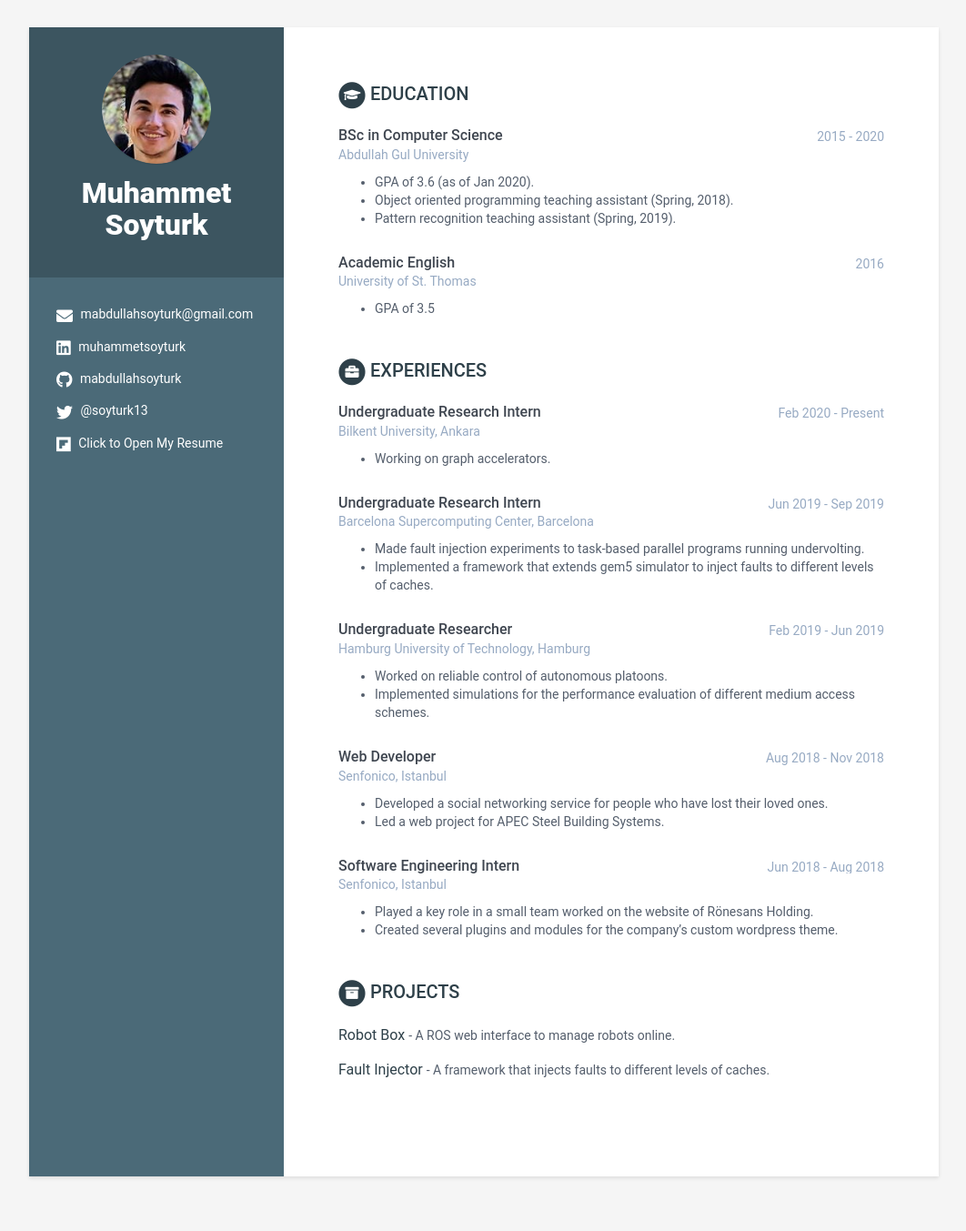
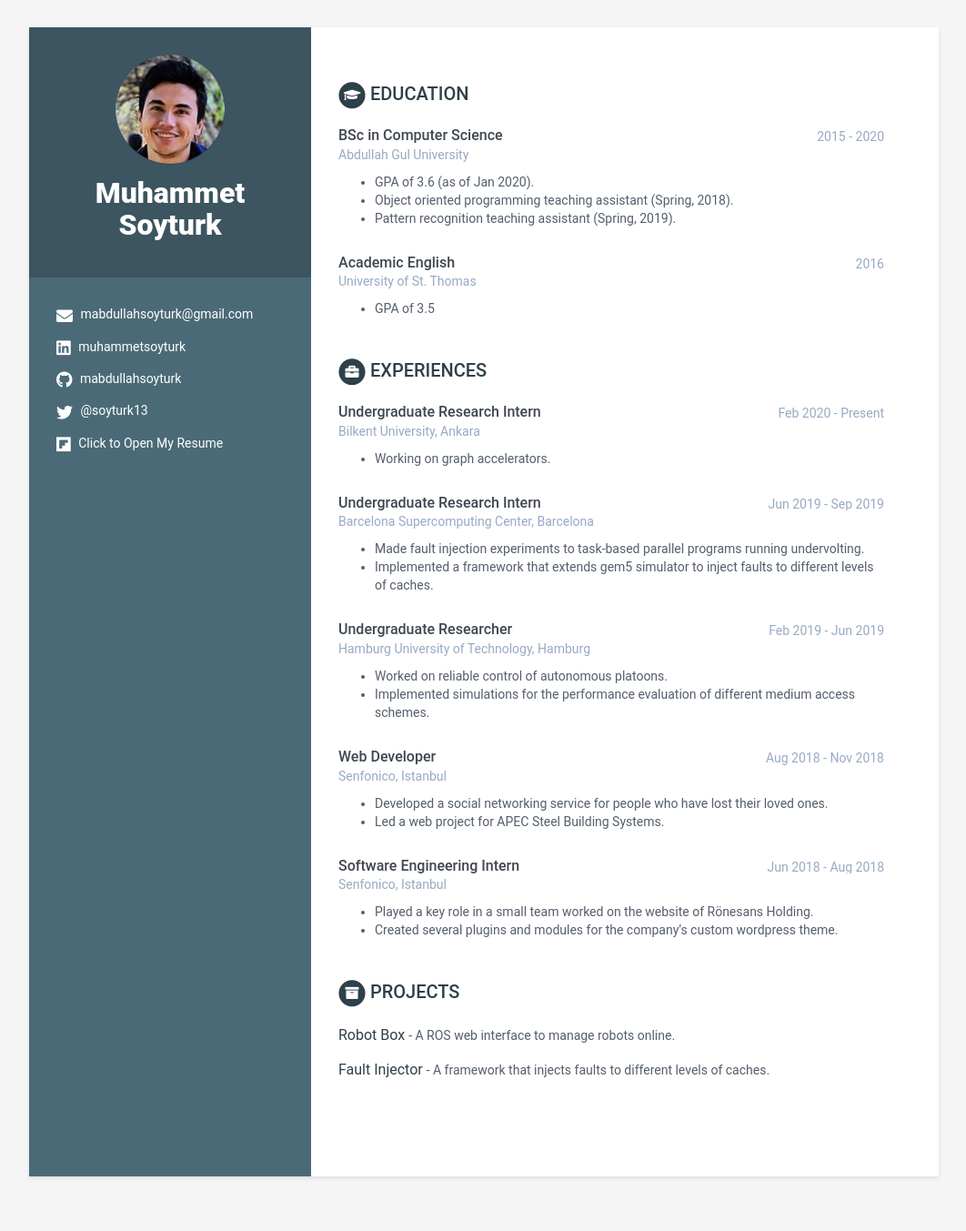
Before and after one commit to mabdullahsoyturk/mabdullahsoyturk.github.io, a Jekyll site: the page built from index.html, in a window 1280 px wide. Shown: the whole page at 91% size, without its empty margins (108-1170 px from the left). Built offline with Jekyll 4.4.1, drawn with Linux system fonts in a browser that asks for light colours.

Commit message:
increase width of sidebar

```diff
--- a/_sass/_base.scss
+++ b/_sass/_base.scss
@@ -40,7 +40,7 @@ p {
     background: $theme-color;
     position: absolute;
     left: 0;
-    width: 280px;
+    width: 310px;
     height: 100%;
     min-height: 800px;
     color: #fff;
```
